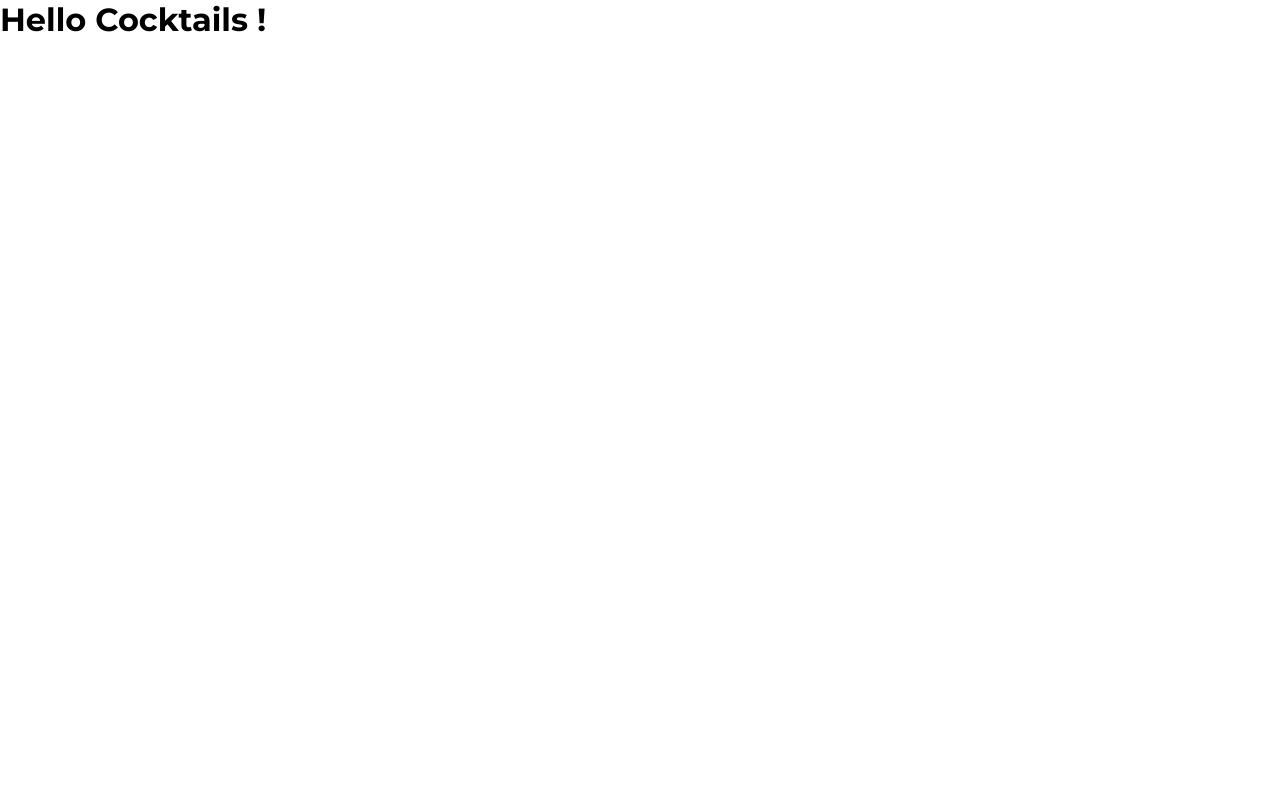
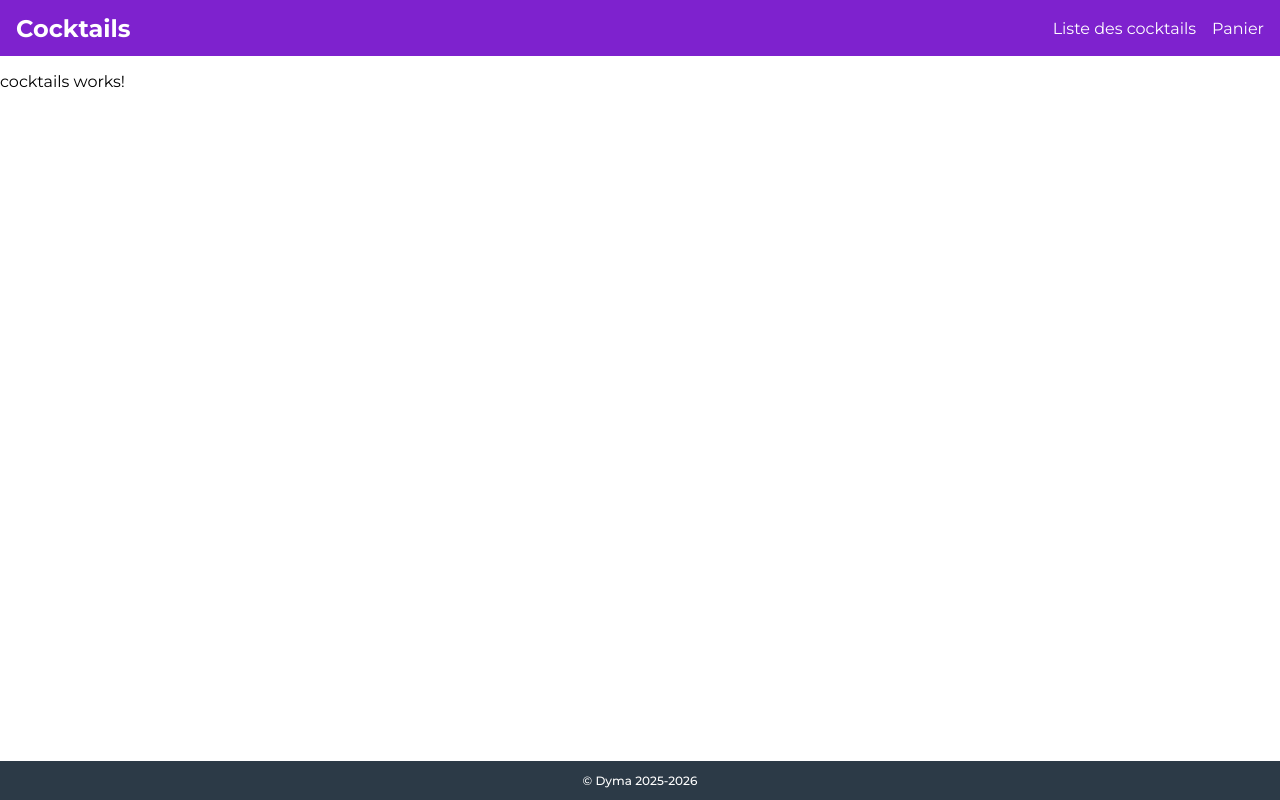
Before and after one commit to remymoro/cocktail-book, an Angular app: page / in a window 1280 px wide. Built offline with nearby package versions, Linux system fonts and the light colour scheme.

Commit message:
✨ Added Header and Footer components with initial layout and global styles

```diff
--- a/src/app/app.component.ts
+++ b/src/app/app.component.ts
@@ -1,7 +1,22 @@
 import { Component } from '@angular/core';
+import { HeaderComponent } from './components/header.component';
+import { FooterComponent } from './components/footer.component';
+import { CocktailsComponent } from './components/cocktails/cocktails.component';
 
 @Component({
   selector: 'app-root',
-  template: '<h1>Hello Cocktails ! </h1>',
+  imports: [HeaderComponent, FooterComponent, CocktailsComponent],
+  template: `
+    <app-header />
+    <app-cocktails class="flex-auto" />
+    <app-footer />
+  `,
+  styles: `
+    :host {
+      min-height: 100vh;
+      display:flex;
+      flex-direction:column;
+    }
+ `,
 })
 export class AppComponent {}
--- /dev/null
+++ b/src/app/components/cocktails/cocktails.component.ts
@@ -0,0 +1,15 @@
+import { Component } from '@angular/core';
+
+@Component({
+  selector: 'app-cocktails',
+  imports: [],
+  template: `
+    <p>
+      cocktails works!
+    </p>
+  `,
+  styles: ``
+})
+export class CocktailsComponent {
+
+}
--- a/src/app/components/footer.component.ts
+++ b/src/app/components/footer.component.ts
@@ -3,13 +3,15 @@ import { Component } from '@angular/core';
 @Component({
   selector: 'app-footer',
   imports: [],
-  template: `
-    <p>
-      footer works!
-    </p>
-  `,
-  styles: ``
+  template: ` <p class="text-sm text-semibold">© Dyma 2025-2026</p> `,
+  styles: `
+    :host {
+      display: flex;
+      align-items:center;
+      justify-content:center;
+      background-color: var(--gray-700);
+      color: white;
+    }
+`,
 })
-export class FooterComponent {
-
-}
+export class FooterComponent {}
--- a/src/app/components/header.component.ts
+++ b/src/app/components/header.component.ts
@@ -4,12 +4,23 @@ import { Component } from '@angular/core';
   selector: 'app-header',
   imports: [],
   template: `
-    <p>
-      header works!
-    </p>
+    <div class="flex-auto text-bold text-lg">Cocktails</div>
+    <ul>
+      <li class="flex flex-row gap-16">
+        <a href="#">Liste des cocktails</a>
+        <a href="#">Panier</a>
+      </li>
+    </ul>
   `,
-  styles: ``
+  styles: `
+    :host {
+      display: flex;
+      align-items:center;
+      background-color: var(--primary);
+      color: white;
+      height: 56px;
+      padding: 0 16px;
+    }
+  `,
 })
-export class HeaderComponent {
-
-}
+export class HeaderComponent {}
--- /dev/null
+++ b/src/app/shared/interfaces/cocktail.interface.ts
@@ -0,0 +1,5 @@
+export interface Cocktail {
+  imageUrl: string;
+  name: string;
+  description: string;
+}
--- /dev/null
+++ b/src/app/shared/interfaces/index.ts
@@ -0,0 +1 @@
+export * from './cocktail.interface';
--- a/src/styles/_reset.scss
+++ b/src/styles/_reset.scss
@@ -23,3 +23,12 @@ ul {
 img {
   max-width: 100%;
 }
+
+a {
+  text-decoration: none;
+  color: inherit;
+}
+
+a:hover {
+  text-decoration: underline;
+}
--- a/src/styles/_utils.scss
+++ b/src/styles/_utils.scss
@@ -1,3 +1,27 @@
+.flex {
+  display: flex;
+}
+
+.flex-row {
+  flex-direction: row;
+}
+
+.flex-col {
+  flex-direction: column;
+}
+
+.flex-auto {
+  flex: 1 1 auto;
+}
+
+.justify-content-center {
+  justify-content: center;
+}
+
+.align-items-center {
+  align-items: center;
+}
+
 .gap-12 {
   gap: 12px;
 }
@@ -5,3 +29,19 @@
 .gap-16 {
   gap: 16px;
 }
+
+.text-sm {
+  font-size: 0.75rem;
+}
+
+.text-lg {
+  font-size: 1.5rem;
+}
+
+.text-semibold {
+  font-weight: 500;
+}
+
+.text-bold {
+  font-weight: 700;
+}
```
Also changed, not shown: src/app/app.component.html (added), src/app/app.component.scss (deleted), src/app/components/cocktails/components/cocktail-details.component.ts (renamed from src/app/components/cocktail-details.component.ts), src/app/components/cocktails/components/cocktails-list.component.ts (renamed from src/app/components/cocktails-list.component.ts), 1 other file (tests, documents, lock files or other folders).
